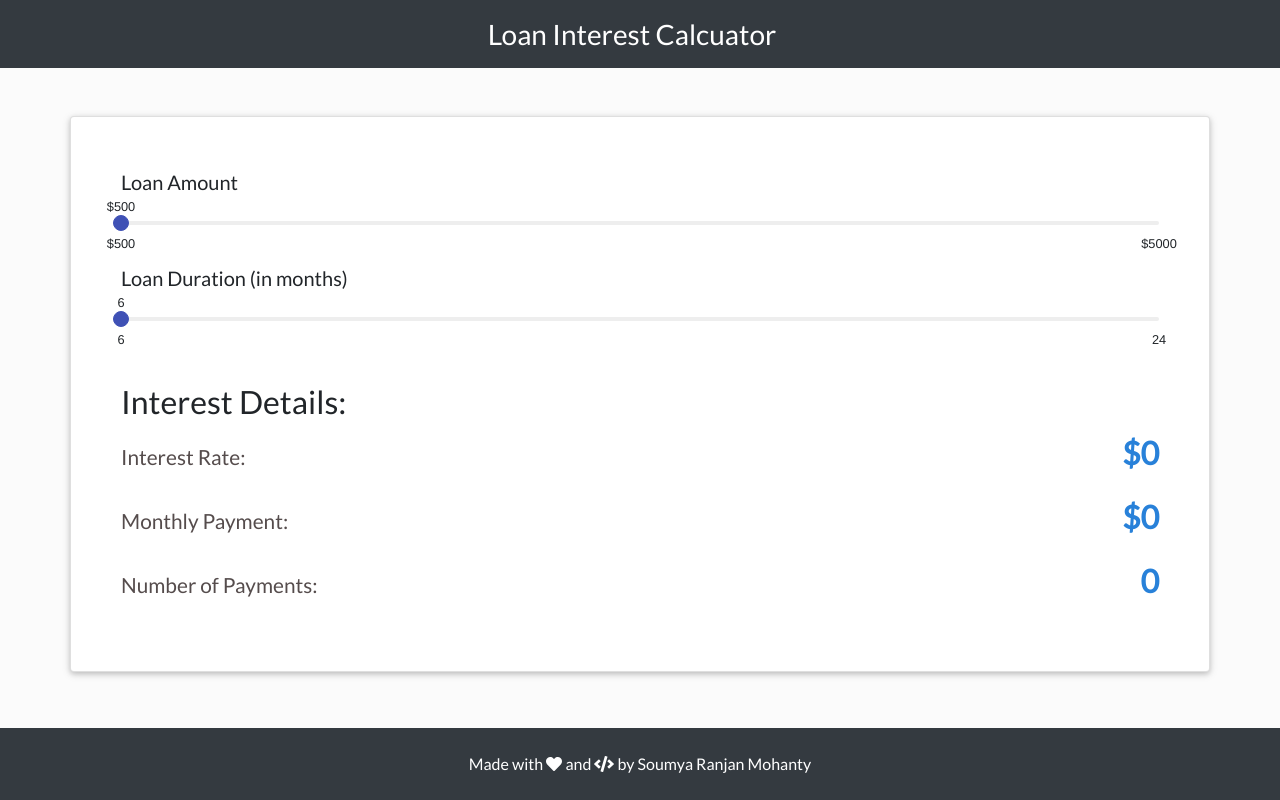
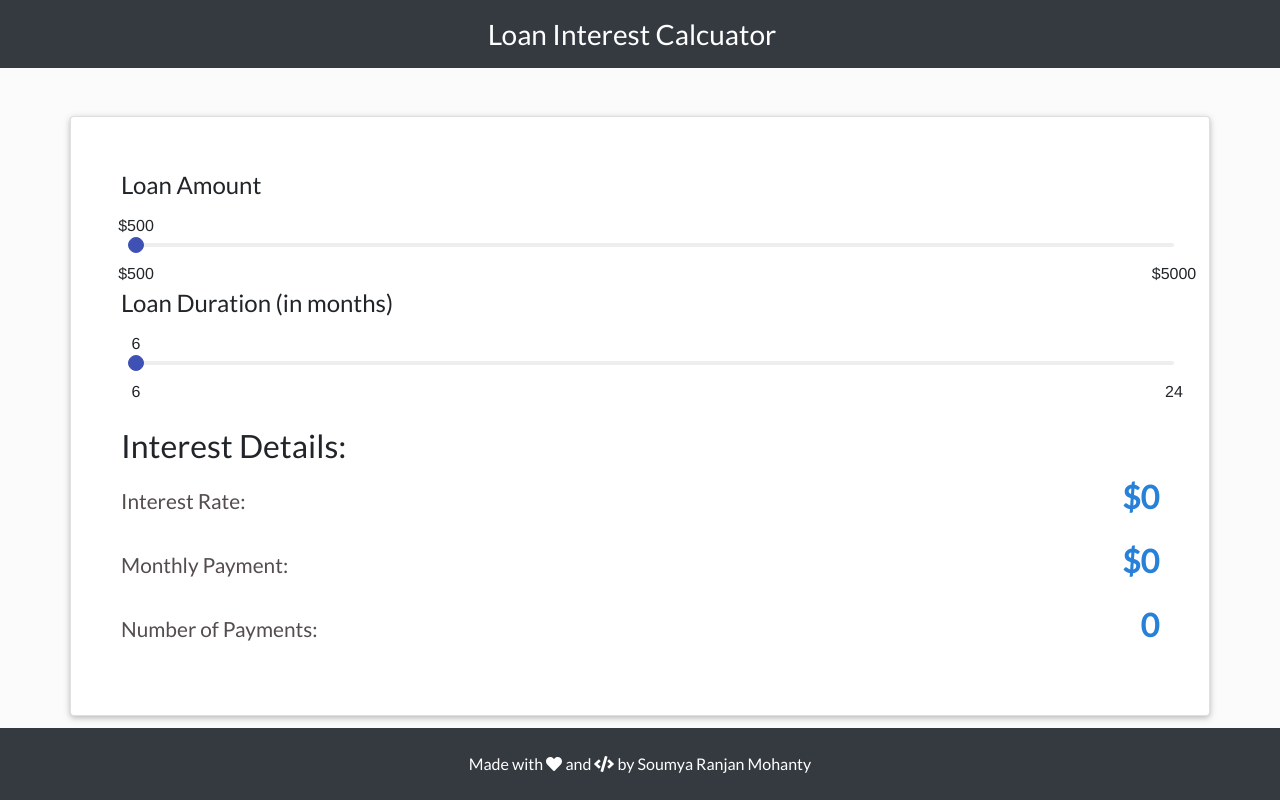
Before and after one commit to geekysrm/react-loan-interest-calculator, a React (Create React App) app: page / in a window 1280 px wide. Built offline with nearby package versions, Linux system fonts and the light colour scheme; no server answers.

Commit message:
Small CSS changes

```diff
--- a/src/components/Home.css
+++ b/src/components/Home.css
@@ -1,10 +1,24 @@
 label {
-	margin-bottom: 18px;
-	font-size: 1.25rem;
+	margin-bottom: 32px;
+	font-size: 1.5rem;
+}
+
+.input-range {
+	margin: 2px 15px;
 }
 
 .input-range__label-container {
 	color: #212529;
+	font-size: 16px;
+}
+
+.input-range__label--min,
+.input-range__label--max {
+	top: 25px !important;
+}
+
+.input-range__label--value {
+	top: -33px;
 }
 
 .interest-data {
@@ -61,3 +75,11 @@ a:hover {
 	text-decoration: none;
 	cursor: pointer;
 }
+
+/*Media queries for smaller devices*/
+
+@media only screen and (max-width: 600px) {
+	.mb-5 {
+		margin-bottom: 2rem !important;
+	}
+}
```
